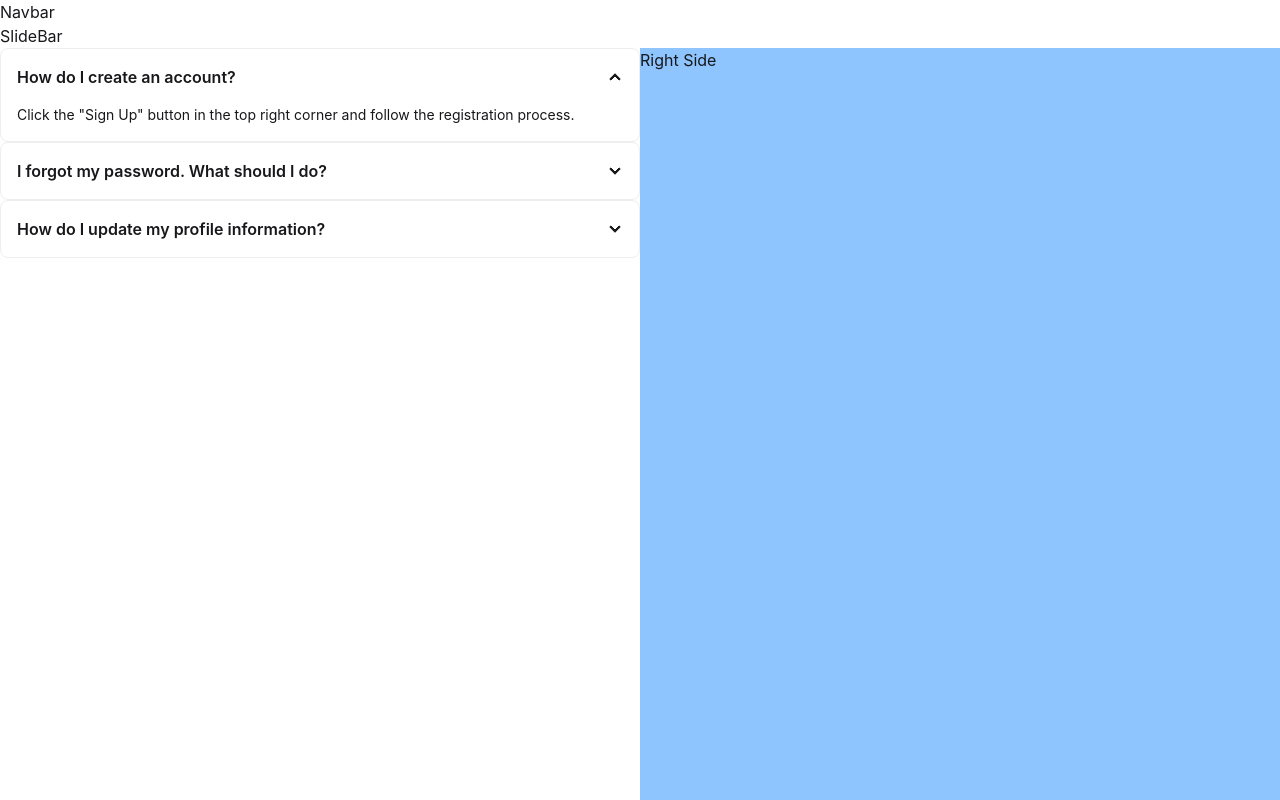
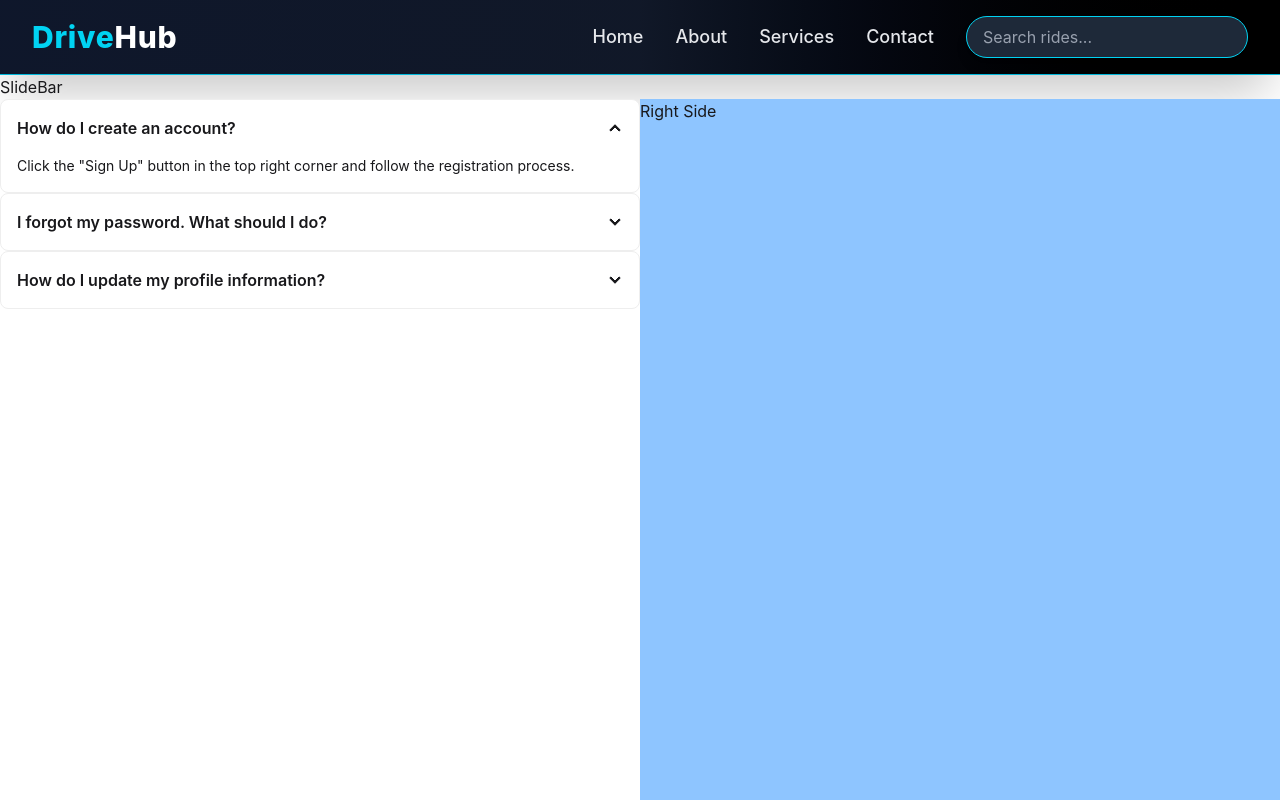
Before and after one commit to Hemant1P1/DriveHub, a React (Vite) app in the folder client/: page / in a window 1280 px wide. Shown: the top 800 px of the page. Built offline with nearby package versions, Linux system fonts and the light colour scheme.

Commit message:
Navbar Created

```diff
--- a/client/package.json
+++ b/client/package.json
@@ -14,6 +14,7 @@
     "daisyui": "^5.5.20",
     "react": "^19.2.6",
     "react-dom": "^19.2.6",
+    "react-icons": "^5.6.0",
     "react-router-dom": "^7.15.1",
     "tailwindcss": "^4.3.0"
   },
--- a/client/src/Components/Navbar/Navbar.jsx
+++ b/client/src/Components/Navbar/Navbar.jsx
@@ -1,7 +1,73 @@
-import React from 'react'
+import React from "react";
 
-export default function Navbar() {
+function Navbar() {
   return (
-    <div>Navbar</div>
-  )
+
+    <>
+
+      <nav className="bg-gradient-to-r from-slate-900 via-gray-900 to-black shadow-2xl px-8 py-4 border-b border-cyan-500">
+        <div className="flex items-center justify-between">
+
+          {/* Logo */}
+          <div className="text-3xl font-extrabold tracking-wide">
+            <span className="text-cyan-400">Drive</span>
+            <span className="text-white">Hub</span>
+          </div>
+
+          {/* Right Side */}
+          <div className="flex items-center gap-8">
+
+            {/* Menu Links */}
+            <div className="flex gap-8 text-lg font-medium">
+              <a
+                href="#"
+                style={{ textDecoration: "none" }}
+                className="text-gray-200 hover:text-cyan-400 transition duration-300 hover:scale-110"
+              >
+                Home
+              </a>
+
+              <a
+                href="#"
+                style={{ textDecoration: "none" }}
+                className="text-gray-200 hover:text-cyan-400 transition duration-300 hover:scale-110"
+              >
+                About
+              </a>
+
+              <a
+                href="#"
+                style={{ textDecoration: "none" }}
+                className="text-gray-200 hover:text-cyan-400 transition duration-300 hover:scale-110"
+              >
+                Services
+              </a>
+
+              <a
+                href="#"
+                style={{ textDecoration: "none" }}
+                className="text-gray-200 hover:text-cyan-400 transition duration-300 hover:scale-110"
+              >
+                Contact
+              </a>
+            </div>
+
+            {/* Search Box */}
+            <div>
+              <input
+                type="text"
+                placeholder="Search rides..."
+                className="px-4 py-2 rounded-full bg-gray-800 text-white placeholder-gray-400 border border-cyan-400 outline-none focus:ring-2 focus:ring-cyan-400 shadow-lg"
+              />
+            </div>
+
+          </div>
+
+        </div>
+      </nav>
+    </>
+  );
+
 }
+
+export default Navbar;
--- a/client/vite.config.js
+++ b/client/vite.config.js
@@ -1,4 +1,5 @@
 import { defineConfig } from 'vite'
+
 import tailwindcss from '@tailwindcss/vite'
 
 export default defineConfig({
```
Also changed, not shown: 1 other file (tests, documents, lock files or other folders).
